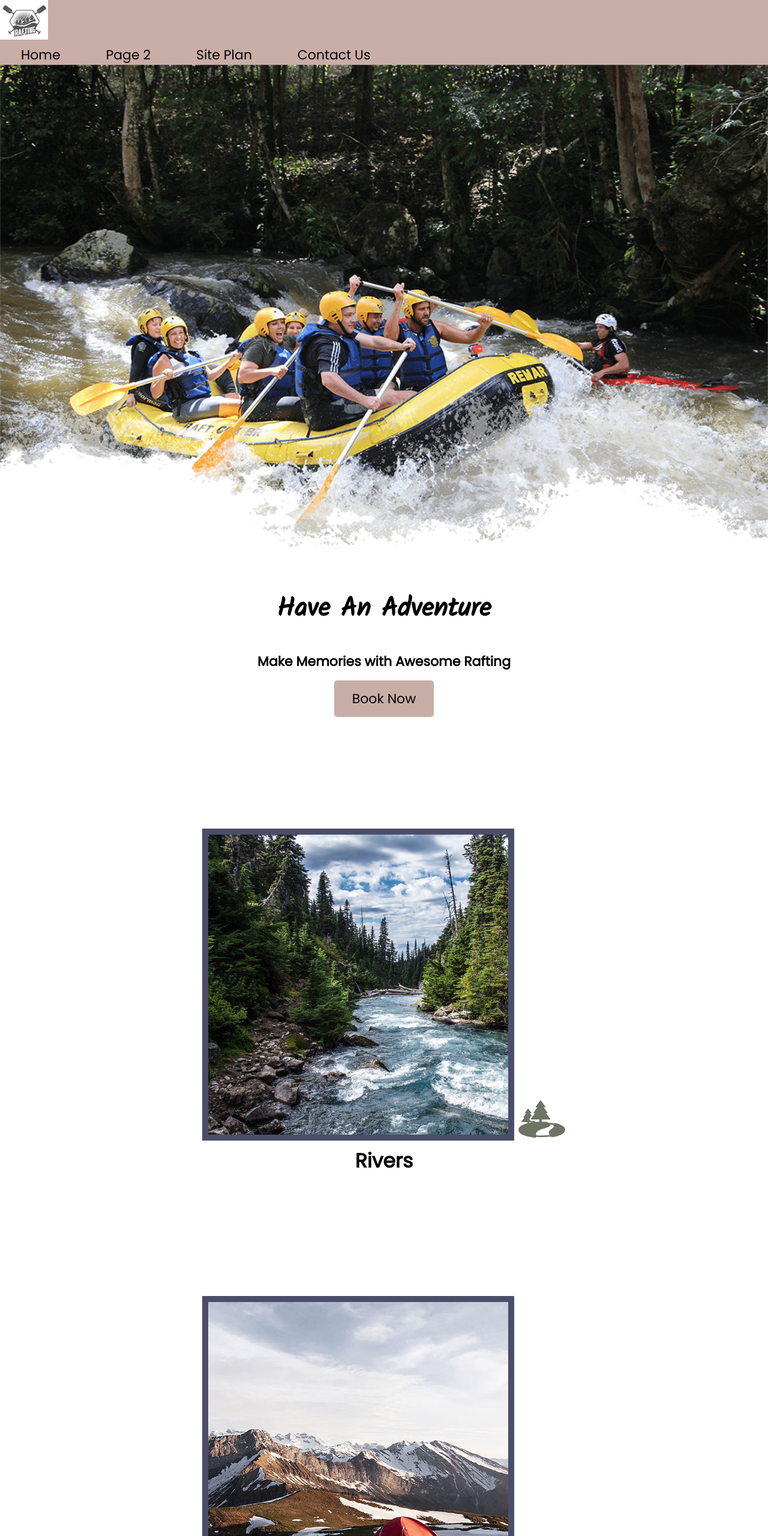
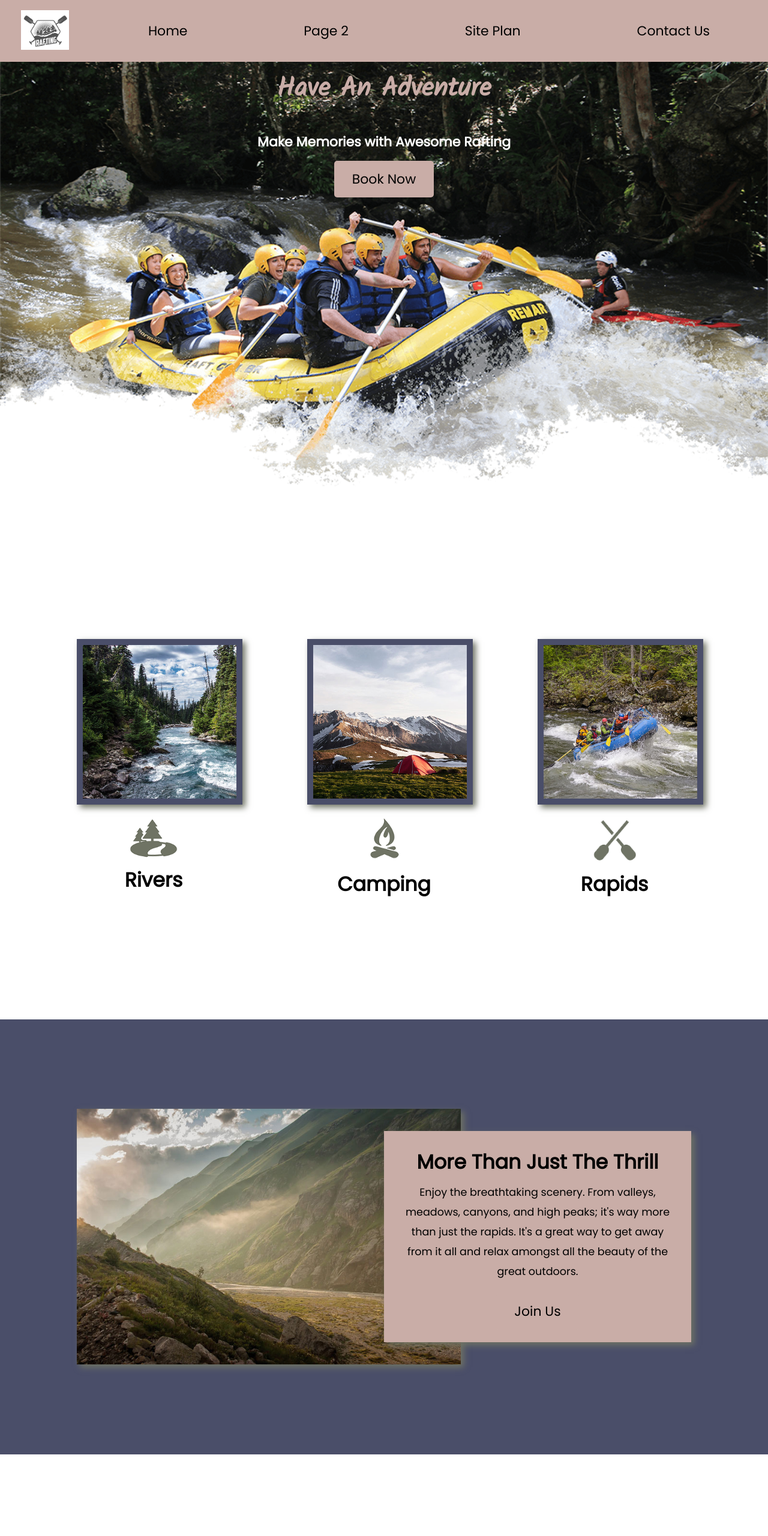
Before and after one commit to ndamatta/WDD130-BYU-Idaho, a plain HTML site: page wwr/index.html in a window 1280 px wide. Shown: the top 2560 px of the page at 60% size. Drawn offline with Linux system fonts and the light colour scheme.

Commit message:
Worked on assignment w07

```diff
--- a/wwr/index.html
+++ b/wwr/index.html
@@ -13,7 +13,6 @@
             <a id="logo_link" href="index.html">
                 <img class="logo" src="images/logo.png" alt="Awesome Rafting Logo">
             </a>
-
             <nav>
                 <a href="index.html">Home</a>
                 <a href="#">Page 2</a>
@@ -28,7 +27,7 @@
             <section id="hero-msg">
                 <h1 class="home-title">Have An Adventure</h1>
                 <h4>Make Memories with Awesome Rafting</h4>
-                <div>
+                <div class="button-box">
                     <a class="book" href="contactus.html">Book Now</a>
                 </div>
             </section>
--- a/wwr/styles/style.css
+++ b/wwr/styles/style.css
@@ -5,16 +5,22 @@
     margin:0 auto;
 }
 
-nav a {
+nav a{
     text-align:center;
     color:#000;
     text-decoration:none;
     padding: 35px;
+
 }
-
+nav {
+    display: flex;
+    justify-content: space-around;
+}
 #background {
     height:725px;
     background-color: #4A4E69 ;
+    grid-column: 1/11;
+    grid-row: 4/9;
 }
 
 .book,.join {
@@ -32,6 +38,9 @@ footer {
     color:#000;
     padding: 25px 50px;
     margin-top: 200px;
+    display: flex;
+    justify-content: space-around;
+    align-items: center;
 }
 
 footer a {
@@ -55,6 +64,24 @@ footer a:hover {
     width:100%;
 }
 
+#hero {
+    display: grid;
+    grid-template-columns: 1fr 3fr 1fr;
+    margin-top: -100px;
+}
+
+#hero-box {
+    grid-column: 1/4;
+    grid-row: 1/3;
+    z-index: -1;
+}
+
+#hero-msg {
+    grid-column: 2/3;
+    grid-row: 1/2;
+    margin-top: 100px;
+}
+
 nav a:hover,.book:hover,.join:hover {
     background-color:#C9ADA7;
     color:#FFF;
@@ -63,12 +90,19 @@ h4,.msg h2 {
     color:#000;
 }
 
-#hero-msg h1,#hero-msg h4,#hero-msg div,.button-box,main section {
+#hero-msg h4 {
+    text-align: center;
+    color: white;
+}
+
+#hero-msg h1,#hero-msg div,.button-box,main section {
     text-align: center;
 }
 
 header {
     background-color:#C9ADA7;
+    display: grid;
+    grid-template-columns: 150px auto;
 }
 
 body {
@@ -83,7 +117,7 @@ body {
 width:80px;
 }
 .home-title {
-    color:#000;
+    color:#C9ADA7;
     font-family: Kalam;
     font-size: 2em;
     margin-top: 10px;
@@ -96,13 +130,18 @@ width:80px;
 .msg {
     background-color:#C9ADA7;
     line-height: 1.5em;
-    padding: 35px
+    padding: 35px;
+    grid-column: 6/10;
+    grid-row: 6/7;
+    box-shadow: 5px 5px 10px #6f7364;
 }
 h2 {
     margin: 0;
 }
 #logo_link {
     padding-top: 5px;
+    justify-self: center;
+    align-self: center;
 }
 .icon {
     width: 80px;
@@ -116,7 +155,78 @@ footer .social img {
 }
 .card-img {
     border: 10px solid #4A4E69;
+    transition: transform .5s;
+    box-shadow: 5px 5px 10px #6f7364;
+}
+.card-img:hover {
+    opacity: .6;
+    transform: scale(1.1);
 }
 .main section img {
     box-sizing: border-box;
 }
+.home-grid {
+    display: grid;
+    grid-template-columns: repeat(10, 1fr);
+}
+.card-img, .mountains {
+    width: 100%
+}
+.rivers-card {
+    grid-column: 2/4;
+    grid-row: 2/3;
+}
+.camping-card {
+    grid-column: 5/7;
+    grid-row: 2/3;
+}
+.rapids-card {
+    grid-column: 8/10;
+    grid-row: 2/3;
+}
+.mountains {
+    grid-column: 2/7;
+    grid-row: 5/8;
+    box-shadow: 5px 5px 10px #6f7364;
+}
+@media screen and (max-width: 900px) {
+    #hero, .home-grid {
+        display: block;
+        height: auto;
+    }
+    nav, footer {
+        flex-direction: column;
+    }
+    nav a {
+        display: block;
+        padding: 15px;
+    }
+    #hero {
+        margin-top: 0;
+    }
+    #hero-msg {
+        margin-top: 0;
+    }
+    #hero-msg h4 {
+        display: none;
+    }
+    .home-title {
+        font-size: 25px;
+        color: #6f7364;
+    }
+    .rivers-card, .camping-card, .rapids-card {
+        margin: 50px auto;
+        width: 60%;
+    }
+    #background {
+        display: none;
+    }
+    .mountains, .msg {
+        width: 80%;
+        display: block;
+        margin: 0 auto;
+    }
+    footer {
+        margin-top: 25px;
+    }
+}
```
